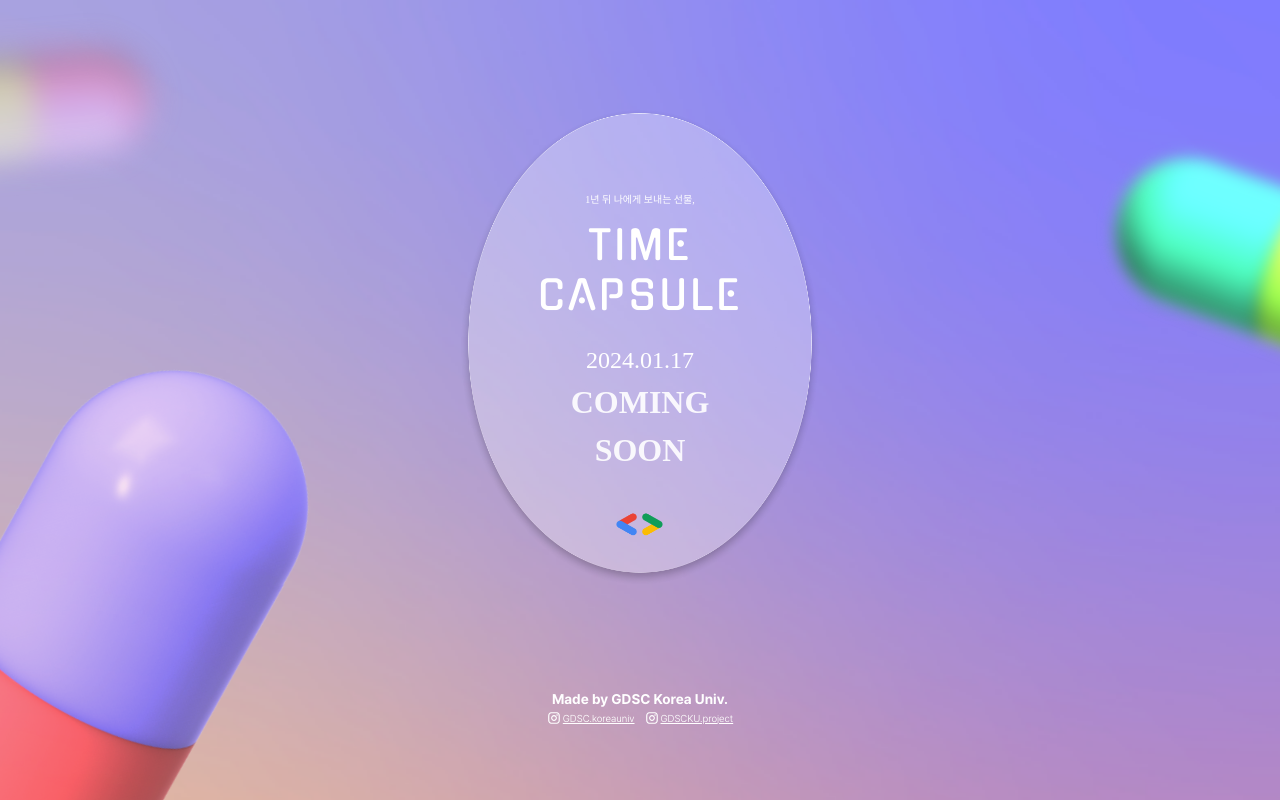
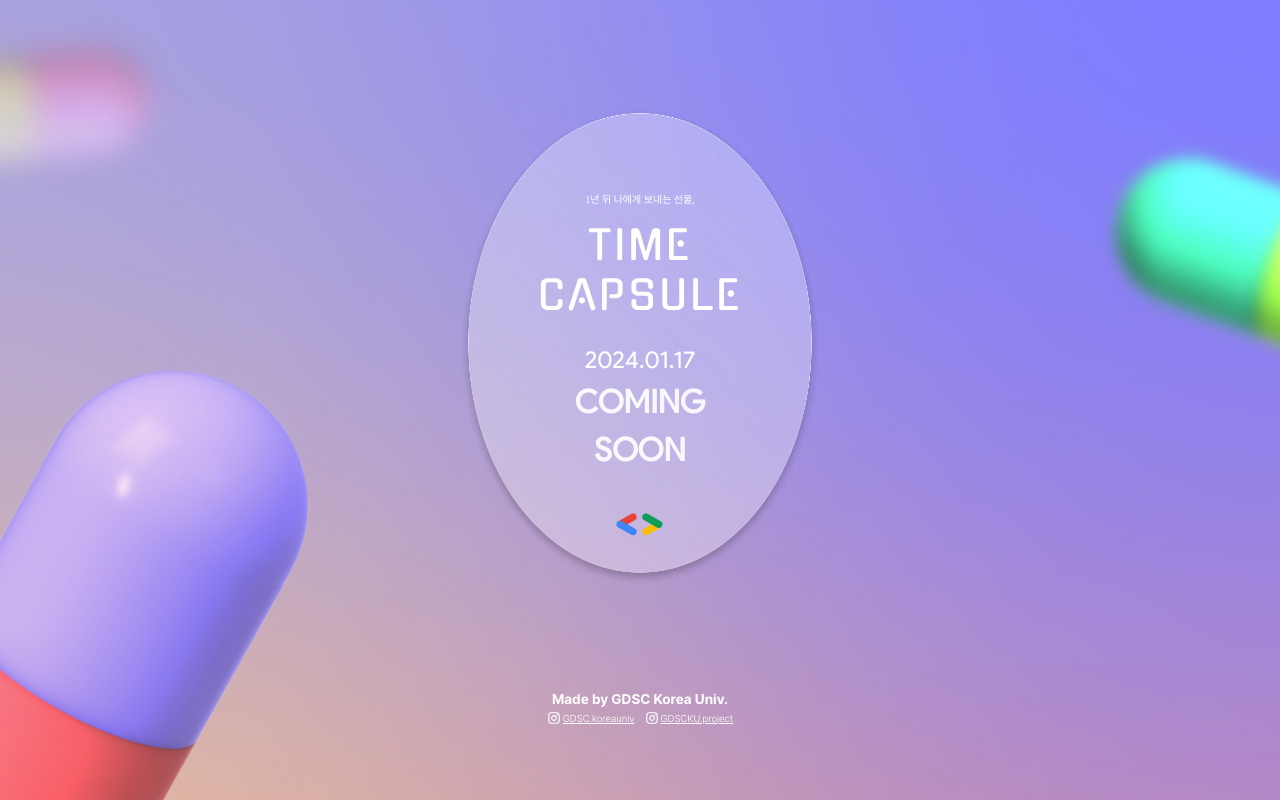
Before and after one commit to 2024-GDSCKU-TimeCapsule/coming-soon, a React (Create React App) app in the folder page/: page / in a window 1280 px wide. Built offline with nearby package versions, Linux system fonts and the light colour scheme.

Commit message:
add font

```diff
--- a/page/src/App.css
+++ b/page/src/App.css
@@ -257,3 +257,9 @@
 	src: url("./static/fonts/Pretendard-Thin.otf");
 	font-weight: 100;
 }
+
+@font-face {
+	font-family: "Product Sans";
+	src: url("./static/fonts/Product-Sans-Regular.ttf");
+	font-weight: 400;
+}
```
Also changed, not shown: page/src/static/fonts/Product-Sans-Regular.ttf (added).
